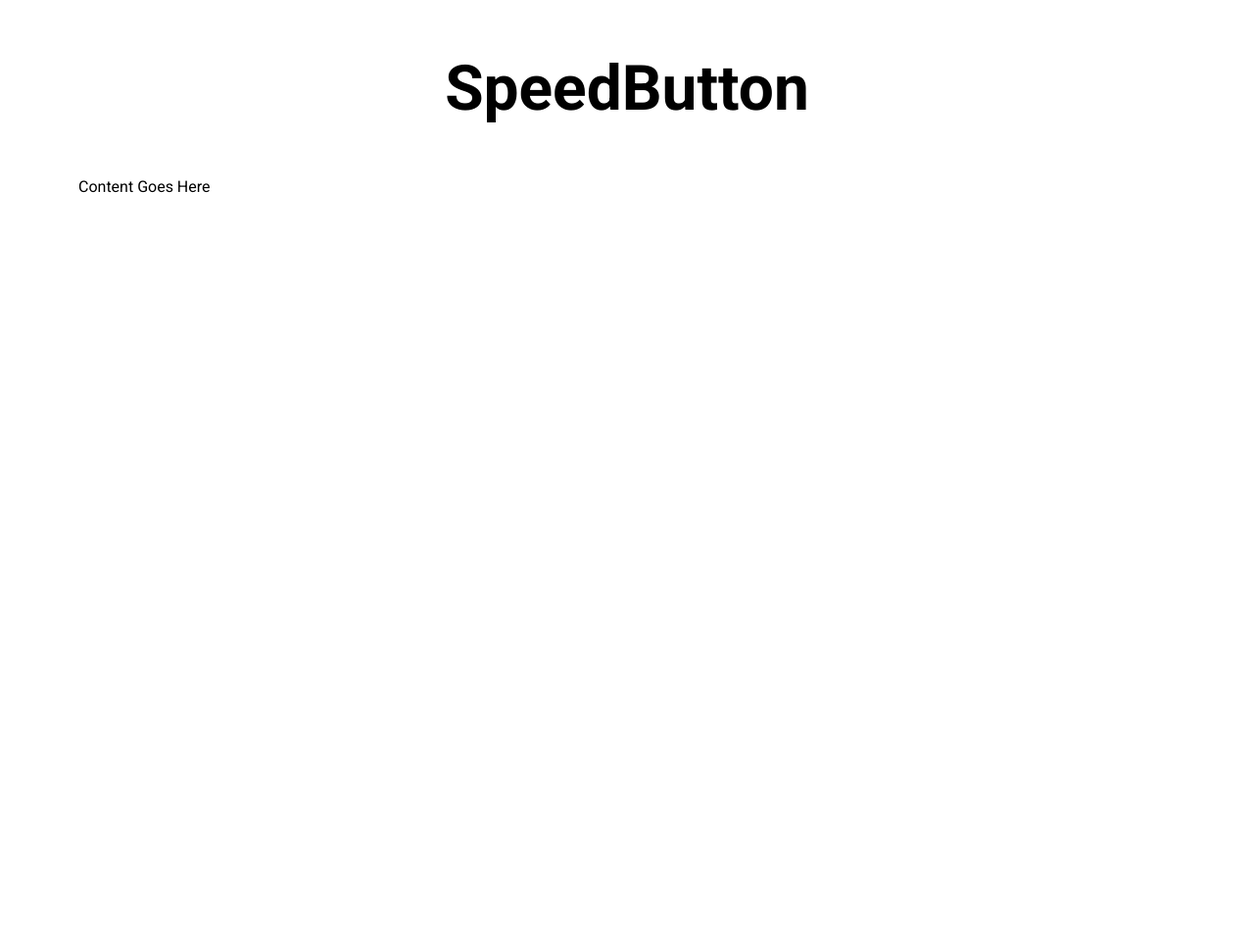
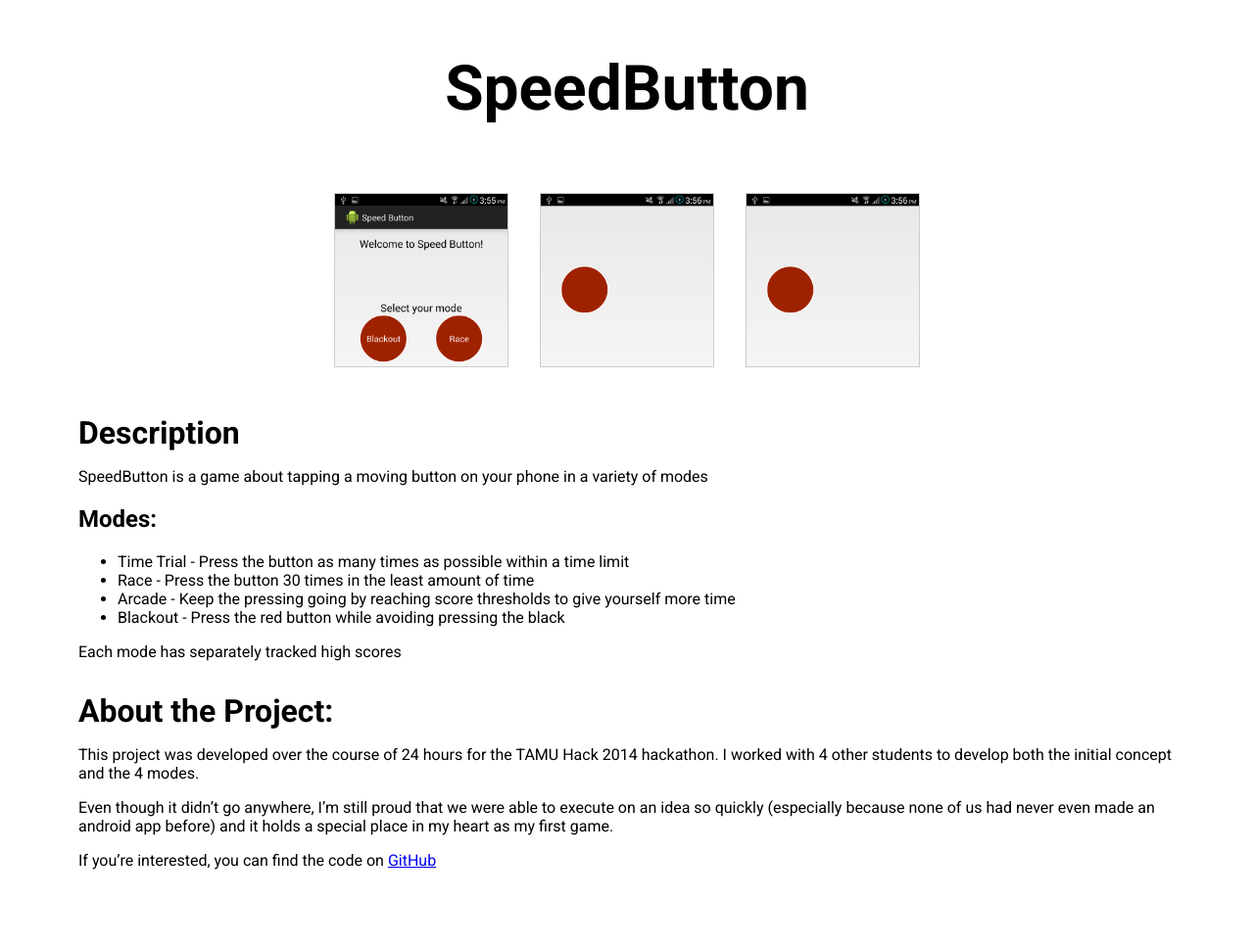
Before and after one commit to jaideng123/jaideng123.github.io, a Jekyll site: the page built from _posts/games/2014-01-01-SpeedButton.md, in a window 1280 px wide. Shown: the whole page at 98% size. Built offline with Jekyll 4.4.1, drawn with Linux system fonts in a browser that asks for light colours; before the commit the page ends 900 px from its top, so only the background shows below that.

Commit message:
Filled out page for SpeedButton

```diff
--- a/_posts/games/2014-01-01-SpeedButton.md
+++ b/_posts/games/2014-01-01-SpeedButton.md
@@ -6,5 +6,26 @@ categories: [games]
 permalink: /games/SpeedButton/
 previewImage: "/assets/images/SpeedButton/SpeedButton-Preview.png "
 imageNeedsText: true
+screenshots: [
+    "/assets/images/SpeedButton/sb1.png",
+    "/assets/images/SpeedButton/sb2.png",
+    "/assets/images/SpeedButton/sb2.png"
+]
 ---
-Content Goes Here
+# Description
+SpeedButton is a game about tapping a moving button on your phone in a variety of modes
+
+## Modes:
+* Time Trial - Press the button as many times as possible within a time limit
+* Race - Press the button 30 times in the least amount of time
+* Arcade - Keep the pressing going by reaching score thresholds to give yourself more time
+* Blackout - Press the red button while avoiding pressing the black
+
+Each mode has separately tracked high scores
+
+# About the Project:
+This project was developed over the course of 24 hours for the TAMU Hack 2014 hackathon. I worked with 4 other students to develop both the initial concept and the 4 modes.
+
+Even though it didn't go anywhere, I'm still proud that we were able to execute on an idea so quickly (especially because none of us had never even made an android app before) and it holds a special place in my heart as my first game.
+
+If you're interested, you can find the code on [GitHub](https://github.com/jaideng123/SpeedButton)
```
Also changed, not shown: _posts/games/2019-01-01-Tritix.md (+1 -1 lines), assets/images/SpeedButton/sb1.png (added), assets/images/SpeedButton/sb2.png (added), assets/images/SpeedButton/sb3.png (added).
